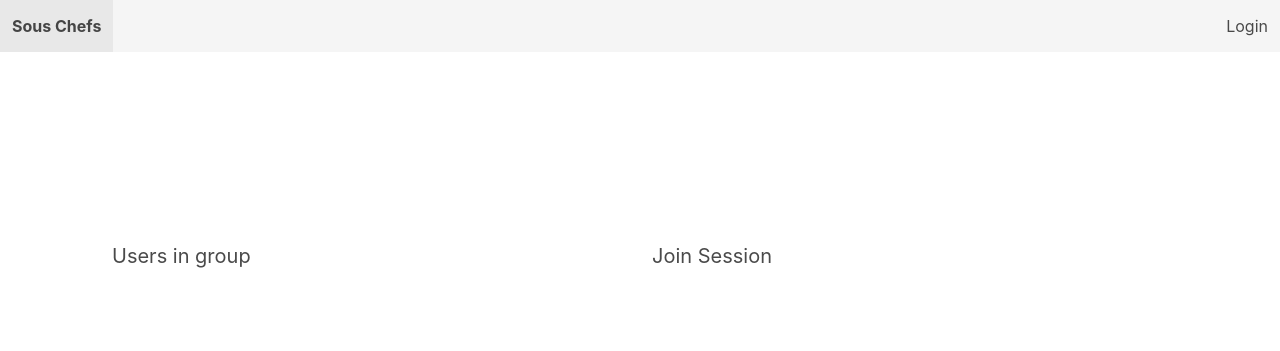
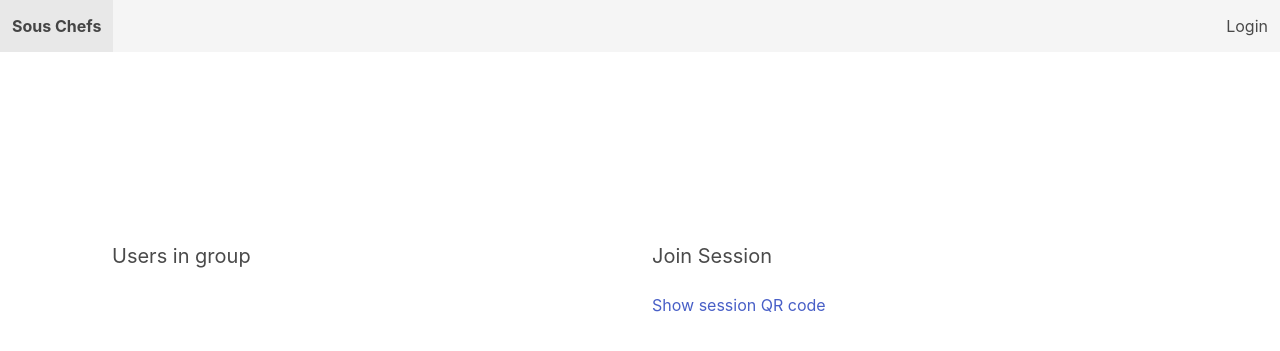
Before and after one commit to funkyrailroad/sous-chefs, a Django app: template my_app/templates/my_app/create-cooking-session.html in a window 1280 px wide. Shown: the top 351 px of the page. Run offline with Django 5.2, Linux system fonts and the light colour scheme; the template is opened without the code that fills it, so the values that code supplies are empty; parts of the project's set-up code (start-up, migrations or seed data) failed here and were passed over; some libraries are stand-ins or nearby versions.

Commit message:
Link to qr code in session homepage

```diff
--- a/my_app/templates/my_app/create-cooking-session.html
+++ b/my_app/templates/my_app/create-cooking-session.html
@@ -23,6 +23,7 @@
       <h2 class="subtitle">
         Join Session
       </h2>
+      <a href="{% url 'my_app:join-cooking-session-qr-code' group.id %}">Show session QR code</p>
       <a href={{join_group_url}}>{{join_group_url}}</p>
     </div>
 
```
